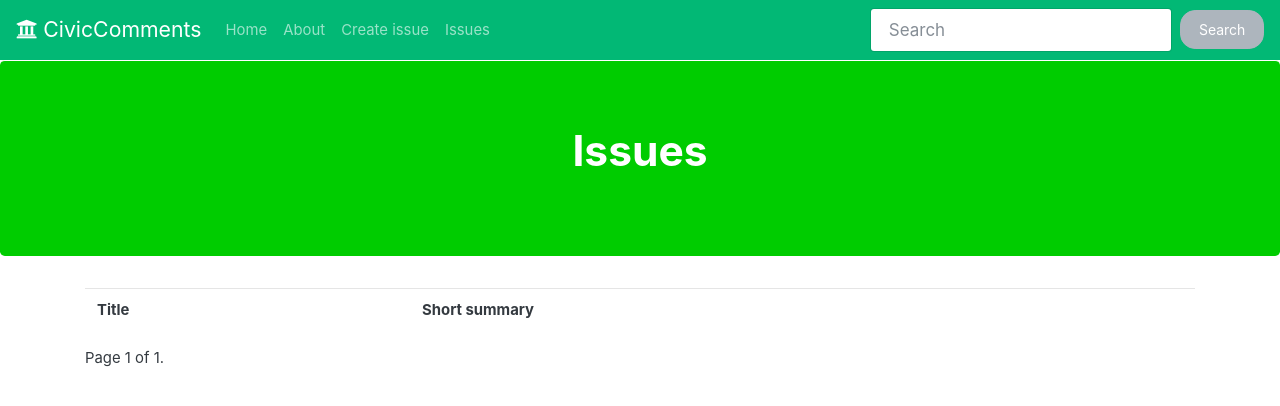
After one commit to CivicComments/CivicComments, a Django app: page /issues in a window 1280 px wide. The commit adds this page. Shown: the top 406 px of the page. Run offline with Django 3.2, Linux system fonts and the light colour scheme; data that the repository does not hold is empty; some libraries are stand-ins or nearby versions.

Commit message:
make commenting

```diff
--- a/civiccomments/models.py
+++ b/civiccomments/models.py
@@ -30,5 +30,5 @@ class Comment(models.Model):
     short_summary = models.TextField(default='')
     content = models.TextField()
     tags = JSONField(default=[])
-    is_approved = models.BooleanField(default=False)
+    is_approved = models.BooleanField(default=True)
     other_data = JSONField(default={})
--- a/civiccomments/static/main.js
+++ b/civiccomments/static/main.js
@@ -11,4 +11,21 @@ methods:{
     });
   }
 }})
+var issueApp = new Vue({delimiters: ["{(", ")}"],
+'el': '#issue-app',data: {'isSaved': false, 'title': '', 'description': '', 'new_comment': ''},
+methods:{
+save: function() {
+  $.post('/api/create_issue', {title: this.title, description: this.description}, function(data) {
+    createIssueApp.isSaved = true;
+    createIssueApp.title = '';
+    createIssueApp.description = '';
+
+  });
+}, saveComment:function() {
+  $.post('/api/save_comment', {issue_uuid: issueUuid, comment: this.new_comment}, function(data) {
+    issueApp.new_comment = '';
+
+  });
+}
+}})
 })
--- a/civiccomments/templates/about.html
+++ b/civiccomments/templates/about.html
@@ -3,4 +3,5 @@
 {% block container %}
 <p>CivicComments.org is a for profit website aiming to inform citizens about civic issues and to encourage them to post their comments on the site. Note that the site is a .org because .com is taken.</p>
   <p>The site is ran solely by Tim Clemans, featured in a <a href="https://www.nytimes.com/2016/10/23/magazine/police-body-cameras.html">New York Times Magazine cover story about police bodycam transparency</a>. Tim started CivicComments after seeing a land use proposal notice. It doesn't give a url one could use to publicly post their comment. Instead people have to email the city and the comments are posted online on a per comment to download basis. CivicComments downloads those comments automatically and presents them on a single page.</p>
+  <p>See the source code on <a href="https://github.com/CivicComments/CivicComments">Github</a>.</p>
     {% endblock %}
--- a/civiccomments/templates/base.html
+++ b/civiccomments/templates/base.html
@@ -13,7 +13,9 @@
   <link href="https://stackpath.bootstrapcdn.com/bootswatch/4.1.3/litera/bootstrap.min.css" rel="stylesheet" integrity="sha384-JuAGGg3c8UPrWdf0N8ZPJyOHkACruI9+mbl0C+H6XSYOqv9xIdiUSKehRyA8jUol" crossorigin="anonymous">
 
   <script src="https://cdnjs.cloudflare.com/ajax/libs/vue/2.5.16/vue.js"></script>
+<script>  {% block extra_js %}
 
+  {% endblock %}</script>
   <script src="/static/main.js"></script>
 </head>
 <body>
--- /dev/null
+++ b/civiccomments/templates/issues.html
@@ -0,0 +1,31 @@
+{% extends "base.html" %}
+{% block h1 %}Issues{% endblock %}
+{% block container %}
+<div id="issue-app">
+<div class="table-responsive">
+  <table class="table">
+  <tr><th>Title</th><th>Short summary</th></tr>
+{% for issue in issues %}
+    <tr>
+    <td><a href="/issue/{{ issue.uuid }}">{{ issue.title }}</td><td>{{ issue.short_summary }}</td>
+  </tr>
+{% endfor %}
+</table></div>
+<div class="pagination">
+    <span class="step-links">
+        {% if issues.has_previous %}
+            <a href="?page=1">&laquo; first</a>
+            <a href="?page={{ issues.previous_page_number }}">previous</a>
+        {% endif %}
+
+        <span class="current">
+            Page {{ issues.number }} of {{ issues.paginator.num_pages }}.
+        </span>
+
+        {% if issues.has_next %}
+            <a href="?page={{ issues.next_page_number }}">next</a>
+            <a href="?page={{ issues.paginator.num_pages }}">last &raquo;</a>
+        {% endif %}
+    </span>
+</div></div>
+{% endblock %}
--- a/civiccomments/urls.py
+++ b/civiccomments/urls.py
@@ -22,6 +22,8 @@ urlpatterns = [
     url(r'^about$', views.aboutpage),
     url(r'^api/create_issue$', views.api_create_issue),
     url(r'^create_issue$', views.create_issue),
+    url(r'^api/save_comment$', views.create_comment),
+    url(r'^issues$', views.view_issues),
     url(r'^admin/', admin.site.urls),
     url(r'^issue/(?P<uuid>[0-9a-f-]+)', views.view_issue),
     url(r'^', include('django.contrib.auth.urls', namespace='auth')),
--- a/civiccomments/views.py
+++ b/civiccomments/views.py
@@ -3,6 +3,8 @@ from django.http import HttpResponse, JsonResponse
 import settings
 import requests
 from models import *
+from django.core.paginator import EmptyPage, PageNotAnInteger, Paginator
+
 def homepage(request):
     return render(request, 'homepage.html', {})
 
@@ -20,7 +22,26 @@ def api_create_issue(request):
 
 def view_issue(request, uuid):
     issue = Issue.objects.get(uuid=uuid)
-    return render(request, 'view_issue.html', {'title': issue.title, 'description': issue.description})
+    return render(request, 'view_issue.html', {'title': issue.title, 'description': issue.description, 'uuid': uuid, 'comments': Comment.objects.filter(issue=issue)})
+
+def view_issues(request):
+    issues = Issue.objects.all()
+    paginator = Paginator(issues, 25) # Show 25 contacts per page
+    page = request.GET.get('page')
+    try:
+        paginated_issues = paginator.page(page)
+    except PageNotAnInteger:
+        # If page is not an integer, deliver first page.
+        paginated_issues = paginator.page(1)
+    except EmptyPage:
+        # If page is out of range (e.g. 9999), deliver last page of results.
+        paginated_issues = paginator.page(paginator.num_pages)
+    return render(request, 'issues.html', {'issues': paginated_issues})
+
+
 
 def create_comment(request):
+    issue = Issue.objects.get(uuid=request.POST['issue_uuid'])
+    new_comment = Comment(issue=issue, authored_by=request.user, content=request.POST['comment'])
+    new_comment.save()
     return JsonResponse({}, safe=False)
```
Also changed, not shown: civiccomments/templates/view_issue.html (+15 -0 lines), readme.md, 1 other file.
